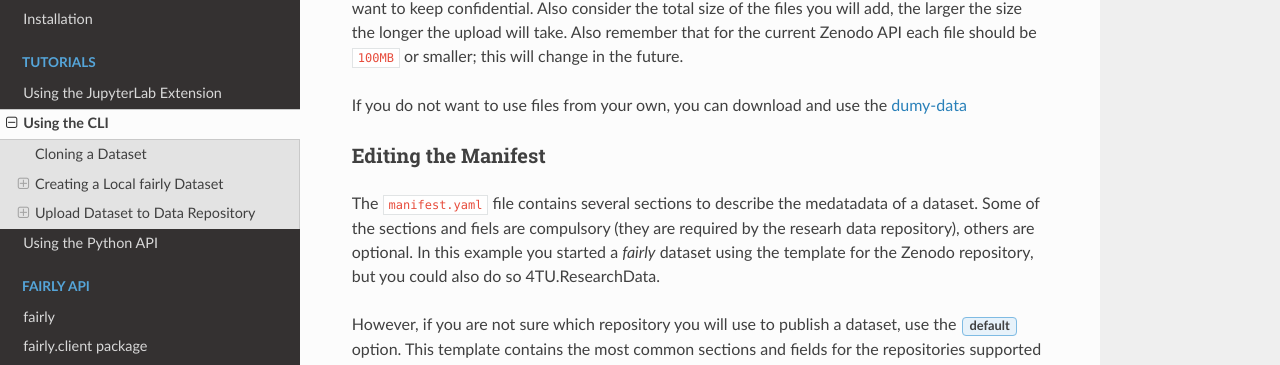
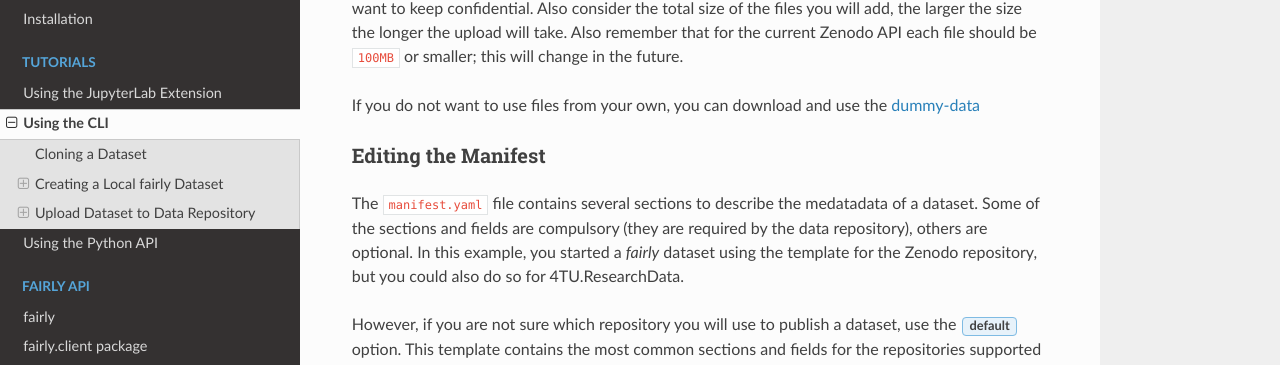
Before and after one commit to ITC-CRIB/fairly, a Sphinx documentation site: the page built from docs/tutorials/cli.rst, in a window 1280 px wide and 900 px high, scrolled down 1872 px. Shown: the part 162-527 px from the top of the window. Built offline with Sphinx 7.4.7 and the Read the Docs theme 2.0.0, drawn with Linux system fonts in a browser that asks for light colours; some of the changed text lies outside the part shown.

Commit message:
review cli tutorial

```diff
--- a/docs/tutorials/cli.rst
+++ b/docs/tutorials/cli.rst
@@ -97,12 +97,12 @@ Include Files in your Dataset
 
 Add some folders and files the :code:`mydataset-cli` directory.  You can do this using the file explorer/browser. You can add files of your own, but be careful not to include anything that you want to keep confidential. Also consider the total size of the files you will add, the larger the size the longer the upload will take. Also remember that for the current Zenodo API each file should be :code:`100MB` or smaller; this will change in the future.
 
-If you do not want to use files from your own, you can download and use the `dumy-data <https://drive.google.com/drive/folders/160N6MCmiKV3g-74idCgyyul9UdoPRO8T?usp=share_link>`_
+If you do not want to use files from your own, you can download and use the `dummy-data <https://drive.google.com/drive/folders/160N6MCmiKV3g-74idCgyyul9UdoPRO8T?usp=share_link>`_
 
 Editing the Manifest
 ''''''''''''''''''''''
 
-The :code:`manifest.yaml` file contains several sections to describe the medatadata of a dataset. Some of the sections and fiels are compulsory (they are required by the researh data repository), others are optional. In this example you started a *fairly* dataset using the template for the Zenodo repository, but you could also do so 4TU.ResearchData.
+The :code:`manifest.yaml` file contains several sections to describe the medatadata of a dataset. Some of the sections and fields are compulsory (they are required by the data repository), others are optional. In this example, you started a *fairly* dataset using the template for the Zenodo repository, but you could also do so for 4TU.ResearchData.
 
 However, if you are not sure which repository you will use to publish a dataset, use the :guilabel:`default` option. This template contains the most common sections and fields for the repositories supported by *fairly*
 
```
Also changed, not shown: other parts of docs/tutorials/cli.rst (+2 -2 lines).
